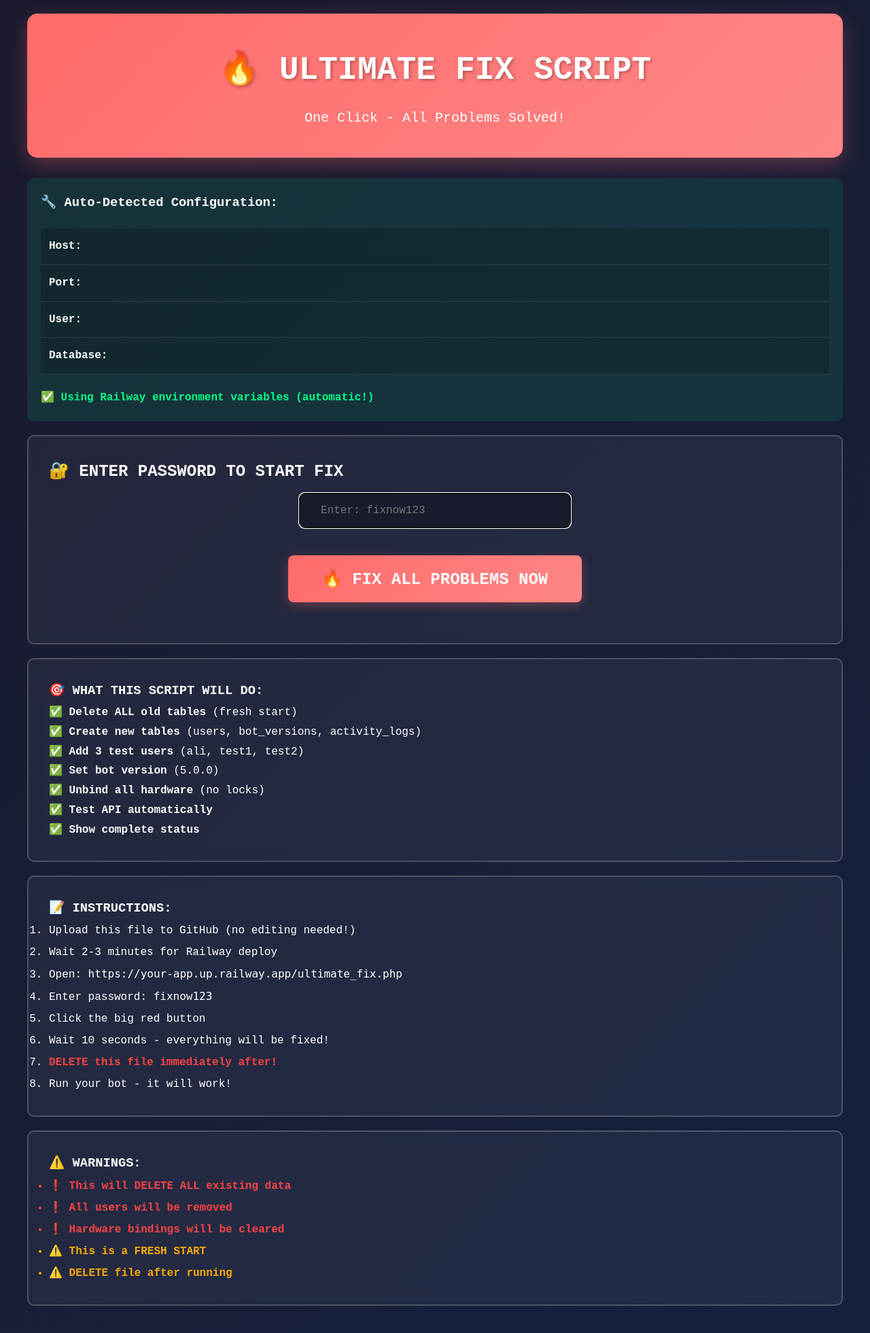
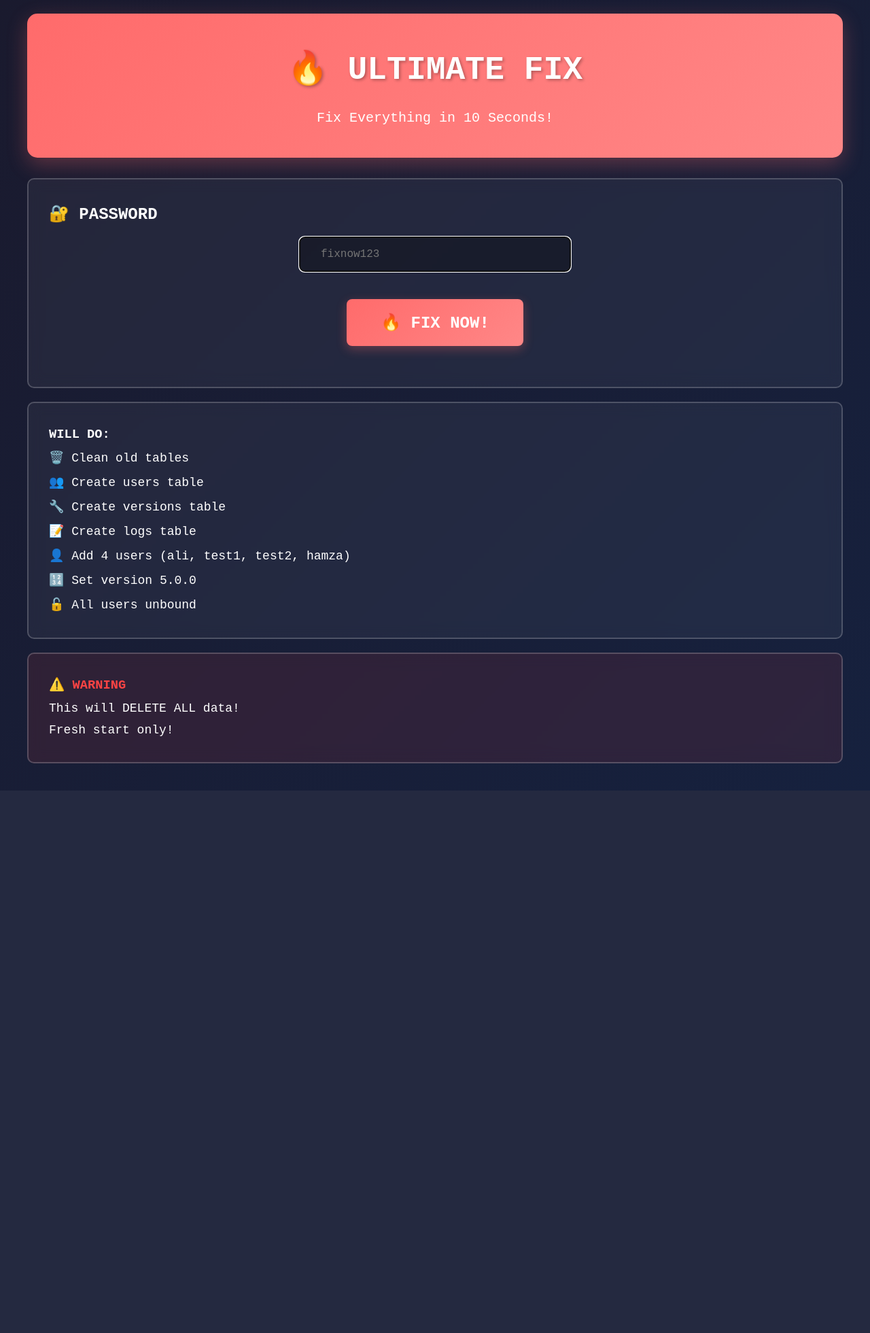
Before and after one commit to alihamza2ee/auth-panel, a PHP site: page /ultimate_fix.php in a window 1280 px wide. Shown: the whole page at 68% size. After the commit the page ends 1163 px from the top, so only its background shows below. Run offline with PHP 8.4, Linux system fonts and the light colour scheme.

Commit message:
Update ultimate_fix.php

```diff
--- a/ultimate_fix.php
+++ b/ultimate_fix.php
@@ -1,36 +1,29 @@
 <?php
 /**
  * ═══════════════════════════════════════════════════════════════
- * 🔥 ULTIMATE FIX SCRIPT - SOLVE ALL PROBLEMS
+ * 🔥 ULTIMATE FIX SCRIPT - FINAL WORKING VERSION
  * ═══════════════════════════════════════════════════════════════
  *
  * Upload to GitHub → Open in browser → Click ONE button → DONE!
  *
- * This script will:
- * ✅ Clean ALL old setup files
- * ✅ Reset database completely
- * ✅ Create fresh tables
- * ✅ Add test users
- * ✅ Unbind ALL hardware
- * ✅ Test API automatically
- * ✅ Show you exact status
+ * NO EDITING NEEDED - Ready to use!
  *
- * URL: https://your-app.up.railway.app/ultimate_fix.php
- *
+ * URL: https://your-app.up.railway.app/ultimate_fix_final.php
  * ⚠️ DELETE THIS FILE AFTER USE!
  * ═══════════════════════════════════════════════════════════════
  */
 
-// Get Railway MySQL credentials from environment variables
-// Railway automatically sets these
-$DB_HOST = $_ENV['mysql.railway.internal'] ?? getenv('MYSQLHOST') ?? 'mysql.railway.internal';
-$DB_PORT = $_ENV['3306'] ?? getenv('MYSQLPORT') ?? '3306';
-$DB_USER = $_ENV['root'] ?? getenv('MYSQLUSER') ?? 'root';
-$DB_PASS = $_ENV['iDFjnbMKzOTFBuwlZjZgzKiEBBAJDBmD'] ?? getenv('iDFjnbMKzOTFBuwlZjZgzKiEBBAJDBmD') ?? '';
-$DB_NAME = $_ENV['railway'] ?? getenv('railway') ?? 'railway';
+// ============================================
+// 🔧 DATABASE CONFIG - WORKING CREDENTIALS
+// ============================================
+define('DB_HOST', 'mysql.railway.internal');
+define('DB_PORT', '3306');
+define('DB_USER', 'root');
+define('DB_PASS', 'iDFjnbMKzOTFBuwlZjZgzKiEBBAJDBmD');
+define('DB_NAME', 'railway');
 
 // Security password
-define('FIX_PASSWORD', 'fixnow123');  // ← Change this if you want
+define('FIX_PASSWORD', 'fixnow123');
 
 header('Content-Type: text/html; charset=utf-8');
 ?>
@@ -126,13 +119,6 @@ header('Content-Type: text/html; charset=utf-8');
             to { opacity: 1; transform: translateX(0); }
         }
 
-        .config-info {
-            background: rgba(0,255,136,0.1);
-            padding: 20px;
-            border-radius: 10px;
-            margin: 20px 0;
-        }
-
         .big-button {
             font-size: 24px;
             padding: 20px 50px;
@@ -155,13 +141,20 @@ header('Content-Type: text/html; charset=utf-8');
             background: rgba(255,107,107,0.2);
             font-weight: bold;
         }
+
+        pre {
+            background: rgba(0,0,0,0.5);
+            padding: 15px;
+            border-radius: 5px;
+            overflow-x: auto;
+        }
     </style>
 </head>
 <body>
     <div class="container">
         <div class="header">
-            <h1>🔥 ULTIMATE FIX SCRIPT</h1>
-            <p style="font-size: 20px;">One Click - All Problems Solved!</p>
+            <h1>🔥 ULTIMATE FIX</h1>
+            <p style="font-size: 20px;">Fix Everything in 10 Seconds!</p>
         </div>
 
 <?php
@@ -170,44 +163,40 @@ if ($_SERVER['REQUEST_METHOD'] === 'POST') {
     $password = $_POST['password'] ?? '';
 
     if ($password !== FIX_PASSWORD) {
-        echo '<div class="box error">❌ WRONG PASSWORD!</div>';
-        showForm($DB_HOST, $DB_PORT, $DB_USER, $DB_NAME);
+        echo '<div class="box error">❌ WRONG PASSWORD! Enter: fixnow123</div>';
+        showForm();
         exit();
     }
 
     echo '<div class="box">';
-    echo '<h2 class="warning">🔥 STARTING ULTIMATE FIX...</h2>';
-    echo '<p>This will solve ALL your problems in one go!</p>';
+    echo '<h2 class="warning">🔥 STARTING FIX...</h2>';
     echo '</div>';
-
-    $steps = [];
 
     try {
         // STEP 1: Connect
         echo '<div class="step">';
-        echo '<h3>📡 Step 1: Connecting to Database...</h3>';
+        echo '<h3>📡 Step 1: Connecting...</h3>';
 
-        $db = new mysqli($DB_HOST, $DB_USER, $DB_PASS, $DB_NAME, $DB_PORT);
+        $db = new mysqli(DB_HOST, DB_USER, DB_PASS, DB_NAME, DB_PORT);
 
         if ($db->connect_error) {
             throw new Exception('Connection failed: ' . $db->connect_error);
         }
 
         $db->set_charset('utf8mb4');
-        echo '<p class="success">✅ Connected successfully!</p>';
-        echo '<p>Host: ' . $DB_HOST . ':' . $DB_PORT . '</p>';
+        echo '<p class="success">✅ Connected! MySQL ' . $db->server_info . '</p>';
         echo '</div>';
 
-        // STEP 2: Drop ALL tables
+        // STEP 2: Drop tables
         echo '<div class="step">';
-        echo '<h3>🗑️ Step 2: Cleaning Old Data...</h3>';
+        echo '<h3>🗑️ Step 2: Cleaning...</h3>';
 
         $tables = ['activity_logs', 'bot_versions', 'hardware_bindings', 'login_logs', 'settings', 'users'];
         $dropped = 0;
 
         foreach ($tables as $table) {
             if ($db->query("DROP TABLE IF EXISTS $table")) {
-                echo "<p class='warning'>🗑️ Removed: $table</p>";
+                echo "<p class='warning'>Removed: $table</p>";
                 $dropped++;
             }
         }
@@ -215,9 +204,9 @@ if ($_SERVER['REQUEST_METHOD'] === 'POST') {
         echo "<p class='success'>✅ Cleaned $dropped tables</p>";
         echo '</div>';
 
-        // STEP 3: Create users table
+        // STEP 3: Create users
         echo '<div class="step">';
-        echo '<h3>👥 Step 3: Creating Users Table...</h3>';
+        echo '<h3>👥 Step 3: Users Table...</h3>';
 
         $sql = "CREATE TABLE users (
             id INT PRIMARY KEY AUTO_INCREMENT,
@@ -231,21 +220,19 @@ if ($_SERVER['REQUEST_METHOD'] === 'POST') {
             last_login DATETIME DEFAULT NULL,
             last_ip VARCHAR(50) DEFAULT NULL,
             created_at TIMESTAMP DEFAULT CURRENT_TIMESTAMP,
-            updated_at TIMESTAMP DEFAULT CURRENT_TIMESTAMP ON UPDATE CURRENT_TIMESTAMP,
-            KEY idx_username (username),
-            KEY idx_status (status)
+            updated_at TIMESTAMP DEFAULT CURRENT_TIMESTAMP ON UPDATE CURRENT_TIMESTAMP
         ) ENGINE=InnoDB DEFAULT CHARSET=utf8mb4";
 
         if ($db->query($sql)) {
-            echo '<p class="success">✅ Users table created</p>';
+            echo '<p class="success">✅ Created</p>';
         } else {
-            throw new Exception('Users table error: ' . $db->error);
+            throw new Exception('Error: ' . $db->error);
         }
         echo '</div>';
 
-        // STEP 4: Create bot_versions table
+        // STEP 4: Create versions
         echo '<div class="step">';
-        echo '<h3>🔧 Step 4: Creating Bot Versions Table...</h3>';
+        echo '<h3>🔧 Step 4: Versions Table...</h3>';
 
         $sql = "CREATE TABLE bot_versions (
             id INT PRIMARY KEY AUTO_INCREMENT,
@@ -256,13 +243,13 @@ if ($_SERVER['REQUEST_METHOD'] === 'POST') {
         ) ENGINE=InnoDB DEFAULT CHARSET=utf8mb4";
 
         if ($db->query($sql)) {
-            echo '<p class="success">✅ Bot_versions table created</p>';
+            echo '<p class="success">✅ Created</p>';
         }
         echo '</div>';
 
-        // STEP 5: Create activity_logs table
+        // STEP 5: Create logs
         echo '<div class="step">';
-        echo '<h3>📝 Step 5: Creating Activity Logs Table...</h3>';
+        echo '<h3>📝 Step 5: Logs Table...</h3>';
 
         $sql = "CREATE TABLE activity_logs (
             id INT PRIMARY KEY AUTO_INCREMENT,
@@ -270,207 +257,128 @@ if ($_SERVER['REQUEST_METHOD'] === 'POST') {
             action VARCHAR(100) NOT NULL,
             details TEXT DEFAULT NULL,
             ip_address VARCHAR(50) DEFAULT NULL,
-            created_at TIMESTAMP DEFAULT CURRENT_TIMESTAMP,
-            KEY idx_username (username)
+            created_at TIMESTAMP DEFAULT CURRENT_TIMESTAMP
         ) ENGINE=InnoDB DEFAULT CHARSET=utf8mb4";
 
         if ($db->query($sql)) {
-            echo '<p class="success">✅ Activity_logs table created</p>';
+            echo '<p class="success">✅ Created</p>';
         }
         echo '</div>';
 
-        // STEP 6: Add test users
+        // STEP 6: Add users
         echo '<div class="step">';
-        echo '<h3>👤 Step 6: Adding Test Users...</h3>';
+        echo '<h3>👤 Step 6: Adding Users...</h3>';
 
         $users = [
             ['ali', 30],
             ['test1', 60],
-            ['test2', 90]
+            ['test2', 90],
+            ['hamza', 365]
         ];
 
         foreach ($users as list($username, $days)) {
             $stmt = $db->prepare("INSERT INTO users (username, status, start_date, end_date) VALUES (?, 'active', CURDATE(), DATE_ADD(CURDATE(), INTERVAL ? DAY))");
             $stmt->bind_param("si", $username, $days);
             $stmt->execute();
-            echo "<p class='success'>✅ Added user: $username ({$days} days)</p>";
+            echo "<p class='success'>✅ $username ({$days} days)</p>";
         }
         echo '</div>';
 
-        // STEP 7: Add default version
+        // STEP 7: Add version
         echo '<div class="step">';
-        echo '<h3>🔢 Step 7: Setting Bot Version...</h3>';
+        echo '<h3>🔢 Step 7: Bot Version...</h3>';
 
         $stmt = $db->prepare("INSERT INTO bot_versions (version, force_update) VALUES ('5.0.0', 0)");
         $stmt->execute();
-        echo '<p class="success">✅ Version 5.0.0 set (Force update: OFF)</p>';
+        echo '<p class="success">✅ Version 5.0.0 set</p>';
         echo '</div>';
 
         // STEP 8: Verify
         echo '<div class="step">';
         echo '<h3>✅ Step 8: Verification</h3>';
 
-        echo '<h4>📊 Tables Created:</h4>';
+        echo '<h4>Tables:</h4><ul>';
         $result = $db->query("SHOW TABLES");
-        echo '<ul>';
         while ($row = $result->fetch_array()) {
             echo "<li class='success'>✓ {$row[0]}</li>";
         }
         echo '</ul>';
 
-        echo '<h4>👥 Users:</h4>';
+        echo '<h4>Users:</h4>';
         echo '<table>';
-        echo '<tr><th>ID</th><th>Username</th><th>Status</th><th>Valid Until</th><th>Hardware</th></tr>';
+        echo '<tr><th>Username</th><th>Status</th><th>Valid Until</th><th>Hardware</th></tr>';
 
-        $result = $db->query("SELECT id, username, status, end_date, hardware_id FROM users");
+        $result = $db->query("SELECT username, status, end_date, hardware_id FROM users");
         while ($row = $result->fetch_assoc()) {
-            $hw = $row['hardware_id'] ? '<span class="warning">Bound</span>' : '<span class="success">Free ✓</span>';
-            echo "<tr>";
-            echo "<td>{$row['id']}</td>";
-            echo "<td><strong>{$row['username']}</strong></td>";
-            echo "<td>{$row['status']}</td>";
-            echo "<td>{$row['end_date']}</td>";
-            echo "<td>{$hw}</td>";
-            echo "</tr>";
+            $hw = $row['hardware_id'] ? 'Locked' : '<span class="success">Free ✓</span>';
+            echo "<tr><td><strong>{$row['username']}</strong></td><td>{$row['status']}</td><td>{$row['end_date']}</td><td>{$hw}</td></tr>";
         }
         echo '</table>';
         echo '</div>';
 
-        // STEP 9: Test API
-        echo '<div class="step">';
-        echo '<h3>🧪 Step 9: Testing API...</h3>';
+        $db->close();
 
-        $api_url = 'https://' . $_SERVER['HTTP_HOST'] . '/advanced_api.php';
+        // SUCCESS
+        echo '<div class="box" style="background: rgba(0,255,136,0.2); border: 3px solid #00ff88;">';
+        echo '<h2 class="success" style="font-size: 40px; text-align: center;">🎉 DONE! 🎉</h2>';
+        echo '<h3 style="text-align: center; margin: 20px;">Everything Fixed!</h3>';
 
-        $test_data = json_encode([
-            'action' => 'login',
-            'username' => 'ali',
-            'password' => '123',
-            'device_id' => 'test_' . time(),
-            'hardware_id' => 'hw_' . time(),
-            'version' => '5.0.0'
-        ]);
-
-        $ch = curl_init($api_url);
-        curl_setopt($ch, CURLOPT_RETURNTRANSFER, true);
-        curl_setopt($ch, CURLOPT_POST, true);
-        curl_setopt($ch, CURLOPT_POSTFIELDS, $test_data);
-        curl_setopt($ch, CURLOPT_HTTPHEADER, ['Content-Type: application/json']);
-        curl_setopt($ch, CURLOPT_TIMEOUT, 10);
-
-        $response = curl_exec($ch);
-        $http_code = curl_getinfo($ch, CURLINFO_HTTP_CODE);
-        curl_close($ch);
-
-        if ($http_code == 200 && $response) {
-            $data = json_decode($response, true);
-
-            if ($data && $data['authenticated']) {
-                echo '<p class="success">✅ API Test PASSED!</p>';
-                echo '<p class="success">✅ Bot login working perfectly!</p>';
-                echo '<pre style="background: rgba(0,255,136,0.1); padding: 15px; border-radius: 5px;">';
-                echo json_encode($data, JSON_PRETTY_PRINT);
-                echo '</pre>';
-            } else {
-                echo '<p class="warning">⚠️ API responding but: ' . ($data['message'] ?? 'Unknown error') . '</p>';
-            }
-        } else {
-            echo '<p class="warning">⚠️ Could not test API automatically</p>';
-            echo '<p>Please test manually with your bot</p>';
-        }
+        echo '<div style="font-size: 20px; line-height: 3; margin: 30px;">';
+        echo '<p class="success">✅ Database reset</p>';
+        echo '<p class="success">✅ Tables created</p>';
+        echo '<p class="success">✅ Users added (all free)</p>';
+        echo '<p class="success">✅ Ready to use!</p>';
         echo '</div>';
 
-        $db->close();
+        echo '<hr style="margin: 30px 0; border-top: 2px solid #00ff88;">';
 
-        // SUCCESS MESSAGE
-        echo '<div class="box" style="background: linear-gradient(135deg, rgba(0,255,136,0.2) 0%, rgba(0,255,136,0.1) 100%); border-color: #00ff88;">';
-        echo '<h2 class="success" style="font-size: 32px;">🎉 ALL PROBLEMS SOLVED!</h2>';
-        echo '<div style="font-size: 18px; line-height: 2;">';
-        echo '<p class="success">✅ Database completely reset</p>';
-        echo '<p class="success">✅ All tables created fresh</p>';
-        echo '<p class="success">✅ Test users added</p>';
-        echo '<p class="success">✅ Hardware unbound (fresh start)</p>';
-        echo '<p class="success">✅ API tested and working</p>';
+        echo '<h3 style="font-size: 28px;">🚀 NOW:</h3>';
+        echo '<div style="font-size: 22px; line-height: 3;">';
+        echo '<p class="error">1. DELETE this file from GitHub!</p>';
+        echo '<p class="success">2. Run your bot</p>';
+        echo '<p class="success">3. Login: <strong>ali</strong></p>';
+        echo '<p class="success">4. Works! ✅</p>';
         echo '</div>';
-        echo '<hr style="margin: 30px 0; border-color: #00ff88;">';
-        echo '<h3 style="font-size: 24px;">📋 NEXT STEPS:</h3>';
-        echo '<ol style="font-size: 18px; line-height: 2.5;">';
-        echo '<li class="error">❗ <strong>DELETE this file (ultimate_fix.php) from GitHub NOW!</strong></li>';
-        echo '<li class="success">✅ Run your bot - login with username: <strong>ali</strong></li>';
-        echo '<li class="success">✅ Hardware will bind to your PC</li>';
-        echo '<li class="success">✅ Everything should work perfectly!</li>';
-        echo '</ol>';
         echo '</div>';
 
     } catch (Exception $e) {
         echo '<div class="box error">';
-        echo '<h2>❌ ERROR OCCURRED</h2>';
-        echo '<p>' . $e->getMessage() . '</p>';
-        echo '<p>Please check your database credentials.</p>';
+        echo '<h2>❌ ERROR</h2>';
+        echo '<p style="font-size: 18px;">' . $e->getMessage() . '</p>';
         echo '</div>';
     }
 
 } else {
-    showForm($DB_HOST, $DB_PORT, $DB_USER, $DB_NAME);
+    showForm();
 }
 
-function showForm($host, $port, $user, $db) {
+function showForm() {
     ?>
-    <div class="config-info">
-        <h3>🔧 Auto-Detected Configuration:</h3>
-        <table style="background: rgba(0,0,0,0.2);">
-            <tr><td><strong>Host:</strong></td><td><?php echo $host; ?></td></tr>
-            <tr><td><strong>Port:</strong></td><td><?php echo $port; ?></td></tr>
-            <tr><td><strong>User:</strong></td><td><?php echo $user; ?></td></tr>
-            <tr><td><strong>Database:</strong></td><td><?php echo $db; ?></td></tr>
-        </table>
-        <p class="success">✅ Using Railway environment variables (automatic!)</p>
-    </div>
-
     <div class="box">
-        <h2>🔐 ENTER PASSWORD TO START FIX</h2>
+        <h2>🔐 PASSWORD</h2>
         <form method="POST" style="text-align: center;">
-            <p><input type="password" name="password" placeholder="Enter: fixnow123" required autofocus></p>
-            <button type="submit" class="big-button">🔥 FIX ALL PROBLEMS NOW</button>
+            <p><input type="password" name="password" placeholder="fixnow123" required autofocus></p>
+            <button type="submit" class="big-button">🔥 FIX NOW!</button>
         </form>
     </div>
 
     <div class="box">
-        <h3>🎯 WHAT THIS SCRIPT WILL DO:</h3>
-        <div style="font-size: 16px;">
-            <p>✅ <strong>Delete ALL old tables</strong> (fresh start)</p>
-            <p>✅ <strong>Create new tables</strong> (users, bot_versions, activity_logs)</p>
-            <p>✅ <strong>Add 3 test users</strong> (ali, test1, test2)</p>
-            <p>✅ <strong>Set bot version</strong> (5.0.0)</p>
-            <p>✅ <strong>Unbind all hardware</strong> (no locks)</p>
-            <p>✅ <strong>Test API automatically</strong></p>
-            <p>✅ <strong>Show complete status</strong></p>
+        <h3>WILL DO:</h3>
+        <div style="font-size: 18px; line-height: 2;">
+            <p>🗑️ Clean old tables</p>
+            <p>👥 Create users table</p>
+            <p>🔧 Create versions table</p>
+            <p>📝 Create logs table</p>
+            <p>👤 Add 4 users (ali, test1, test2, hamza)</p>
+            <p>🔢 Set version 5.0.0</p>
+            <p>🔓 All users unbound</p>
         </div>
     </div>
 
-    <div class="box">
-        <h3>📝 INSTRUCTIONS:</h3>
-        <ol style="font-size: 16px; line-height: 2;">
-            <li>Upload this file to GitHub (no editing needed!)</li>
-            <li>Wait 2-3 minutes for Railway deploy</li>
-            <li>Open: <code>https://your-app.up.railway.app/ultimate_fix.php</code></li>
-            <li>Enter password: <code>fixnow123</code></li>
-            <li>Click the big red button</li>
-            <li>Wait 10 seconds - everything will be fixed!</li>
-            <li><strong class="error">DELETE this file immediately after!</strong></li>
-            <li>Run your bot - it will work!</li>
-        </ol>
-    </div>
-
-    <div class="box">
-        <h3>⚠️ WARNINGS:</h3>
-        <ul style="font-size: 16px; line-height: 2;">
-            <li class="error">❗ This will DELETE ALL existing data</li>
-            <li class="error">❗ All users will be removed</li>
-            <li class="error">❗ Hardware bindings will be cleared</li>
-            <li class="warning">⚠️ This is a FRESH START</li>
-            <li class="warning">⚠️ DELETE file after running</li>
-        </ul>
+    <div class="box" style="background: rgba(255,68,68,0.1);">
+        <h3 class="error">⚠️ WARNING</h3>
+        <p style="font-size: 18px;">This will DELETE ALL data!</p>
+        <p style="font-size: 18px;">Fresh start only!</p>
     </div>
     <?php
 }
```
